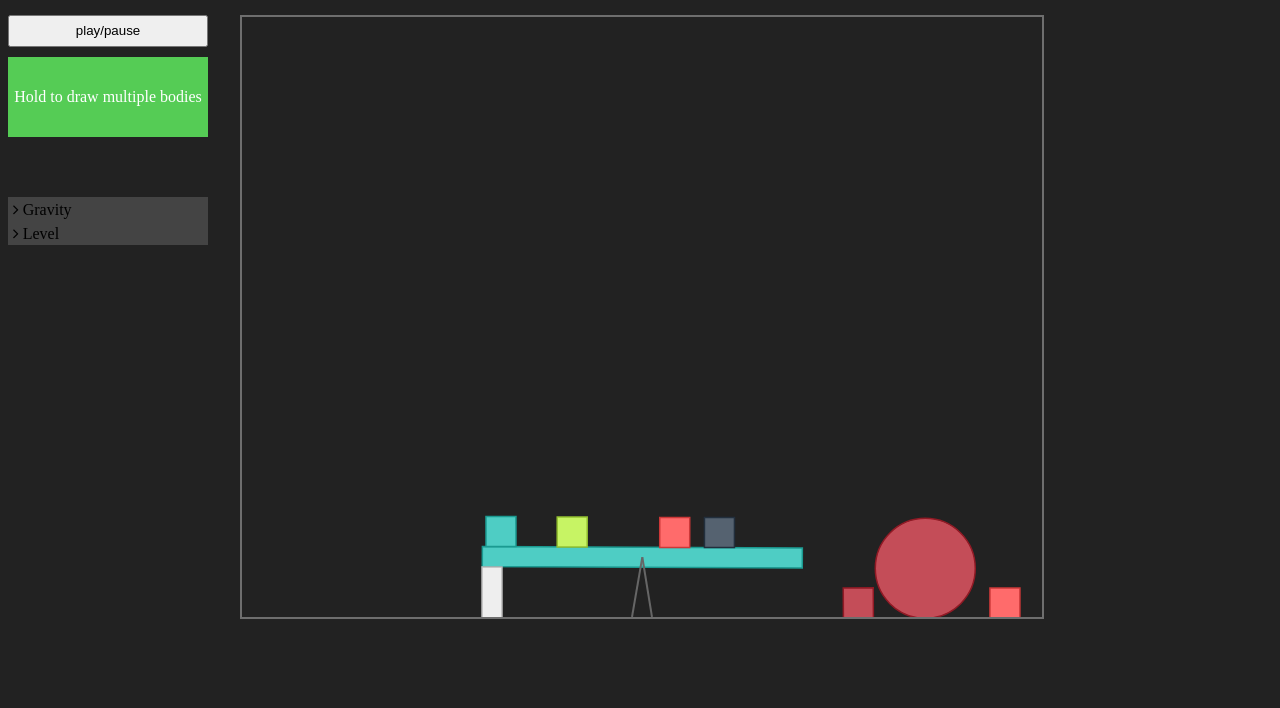
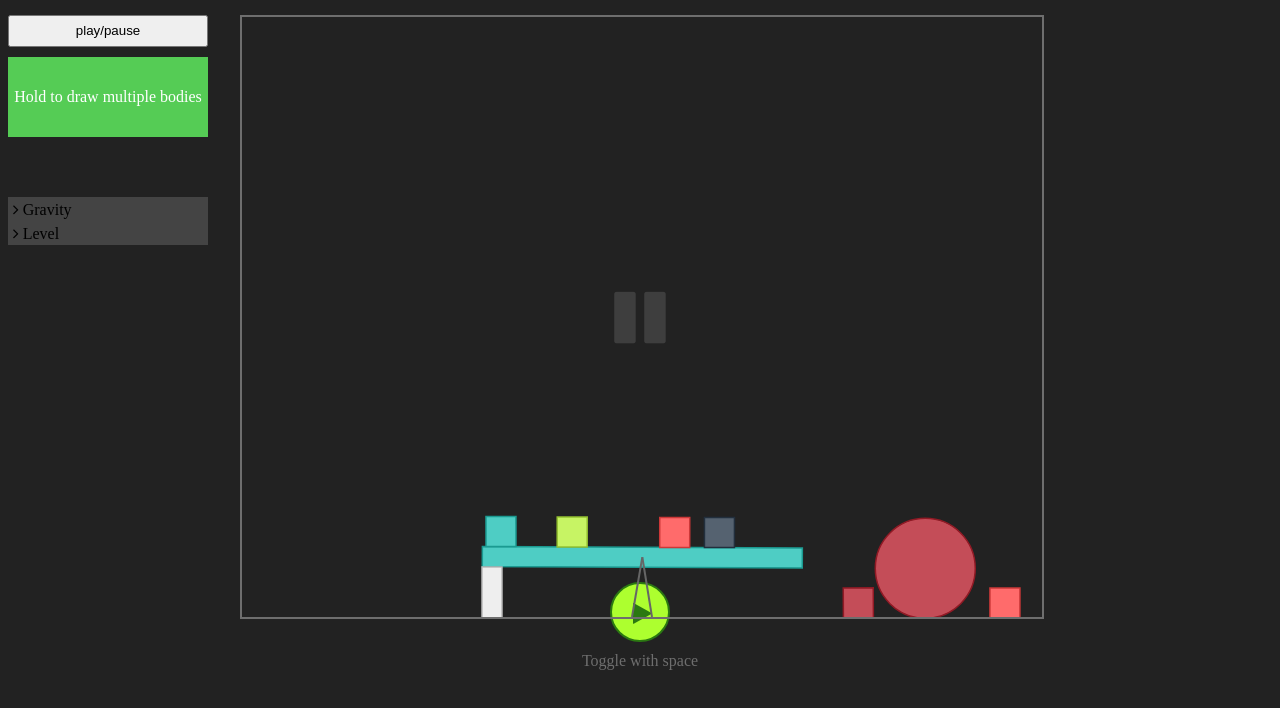
Before and after one commit to maxklenk/programmable-matter, a website: page index.html in a window 1280 px wide. Both pictures are taken after a click on the button "play/pause". Shown: the part 50-758 px from the top of the page. Drawn offline with Linux system fonts and the light colour scheme.

Commit message:
integrate icons and display play/pause state

```diff
--- a/css/styles.css
+++ b/css/styles.css
@@ -35,6 +35,77 @@ body {
   display: block;
   margin-bottom: 10px;
   width: 200px;
+}
+
+.play-control {
+  position: absolute;
+  left: 50%;
+  bottom: 80px;
+
+  width: 120px;
+  margin-left: -60px;
+
+  color: #6E6E6E;
+  text-align: center;
+}
+.play-control .button {
+  display: none;
+
+  border-radius: 50%;
+  height: 60px;
+  width: 60px;
+  font-size: 24px;
+  line-height: 1;
+  outline: none;
+
+  margin: auto;
+  margin-bottom: 10px;
+}
+.button--play {
+  padding-top: 4px;
+  padding-left: 11px;
+
+  color: #2b7911;
+  border: 2px solid #2b7911;
+  background: greenyellow;
+}
+.button--play:hover {
+  color: greenyellow;
+  border: 2px solid greenyellow;
+  background: #2b7911;
+}
+
+.button--pause {
+  padding-top: 3px;
+  padding-left: 6px;
+
+  color: #3672a0;
+  border: 2px solid #3672a0;
+  background: #7cffee;
+}
+.button--pause:hover {
+  color: #7cffee;
+  border: 2px solid #7cffee;
+  background: #3672a0;
+}
+
+/* toggle buttons */
+.pause .button--play {
+  display: block;
+}
+.play .button--pause {
+  display: block;
+}
+
+.pause-background {
+  display: none;
+  color: gray;
+  opacity: 0.3;
+  font-size: 60px;
+  padding-top: 270px;
+}
+.pause .pause-background {
+  display: block;
 }
 
 .headline {
--- a/index.html
+++ b/index.html
@@ -12,6 +12,7 @@
 
   <!-- styles (custom) -->
   <link rel="stylesheet" href="css/styles.css">
+  <link rel="stylesheet" href="https://maxcdn.bootstrapcdn.com/font-awesome/4.6.3/css/font-awesome.min.css">
 
 </head>
 
@@ -19,7 +20,7 @@
 <h1 class="headline">programmable matter</h1>
 
 <div class="global-menu">
-  <button class="button" onclick="myMatter.togglePlay(); resetMenu();">play/pause</button>
+  <button class="button" onclick="togglePlay()">play/pause</button>
   <div class="multipleBodiesButton" ontouchstart="myCanvas.activateMultipleBodiesMode(event)" ontouchend="myCanvas.deactivateMultipleBodiesMode()">
       Hold to draw multiple bodies
   </div>
@@ -73,6 +74,9 @@
   <canvas id="vectorCanvas" width="800" height="600"></canvas>
   <canvas id="previewAnimation"></canvas>
   <canvas id="mainAnimation"></canvas>
+  <div class="pause-background">
+    <i class="fa fa-pause"></i>
+  </div>
 
   <div class="element-menu">
     <ul>
@@ -105,6 +109,20 @@
   </div>
 </div>
 
+
+<div class="play-control" onclick="togglePlay()">
+  <button class="button button--play">
+    <i class="fa fa-play"></i>
+  </button>
+  <button class="button button--pause">
+    <i class="fa fa-pause"></i>
+  </button>
+  <div>
+    Toggle with space
+  </div>
+</div>
+
+
 <!-- scripts (vendor) -->
 <script type="text/javascript" src="bower_components/jquery/dist/jquery.min.js"></script>
 <script type="text/javascript" src="bower_components/Matter/build/matter.min.js"></script>
@@ -120,8 +138,8 @@
 <script type="text/javascript" src="js/level.js"></script>
 
 <script type="text/javascript">
-            myMatter.init();
-        </script>
+  myMatter.init();
+</script>
 
 </body>
 </html>
--- a/js/canvas.js
+++ b/js/canvas.js
@@ -169,7 +169,7 @@ var myCanvas = (function() {
                 activateMultipleBodiesMode();
                 break;
             case 32:
-                myMatter.togglePlay();
+                togglePlay();
                 break;
             default:
         }
--- a/js/index.js
+++ b/js/index.js
@@ -83,3 +83,20 @@ function toggleList(element) {
 		$(element).addClass('fa-angle-right').removeClass('fa-angle-down');
 	}
 }
+
+
+function togglePlay() {
+  myMatter.togglePlay();
+  resetMenu();
+  toggleButton();
+}
+
+var $body = $(document.body);
+$body.addClass('play').removeClass('pause'); // update once on setup
+function toggleButton() {
+  if (myMatter.state.playMode) {
+    $body.addClass('play').removeClass('pause');
+  } else {
+    $body.addClass('pause').removeClass('play');
+  }
+}
```
